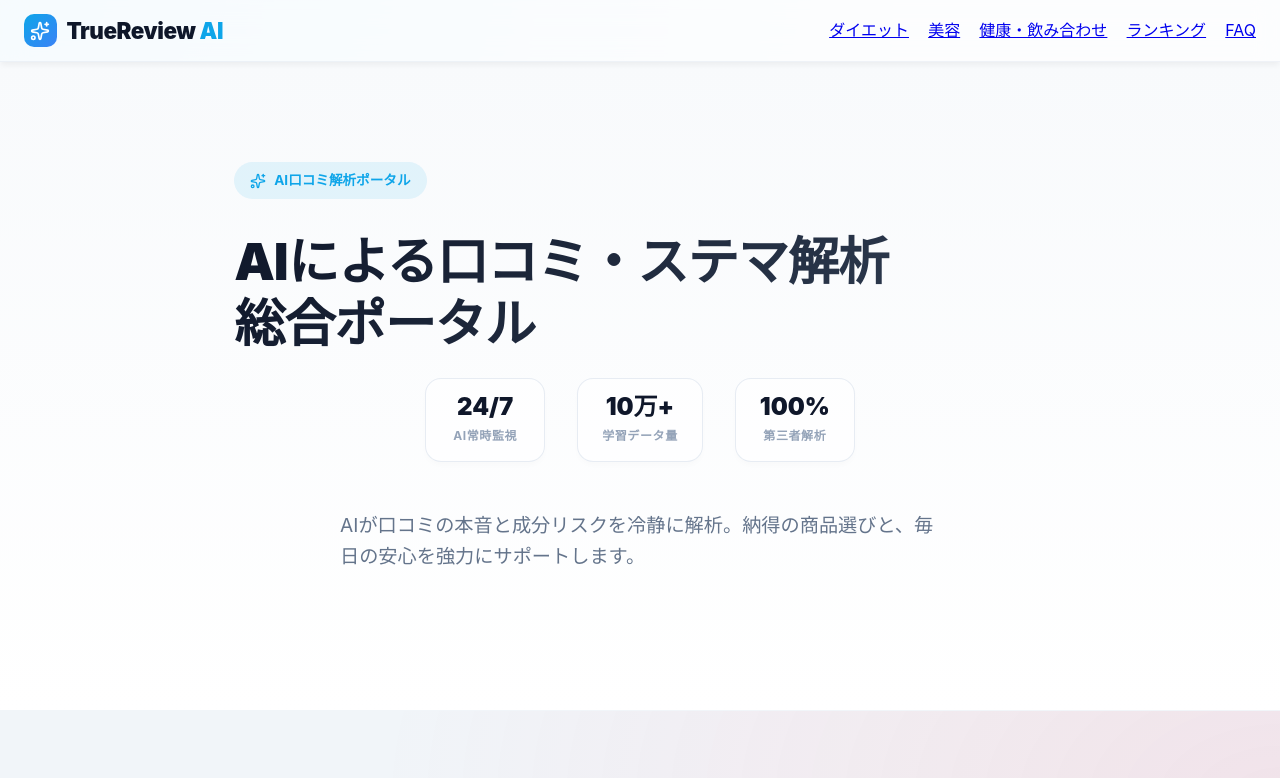
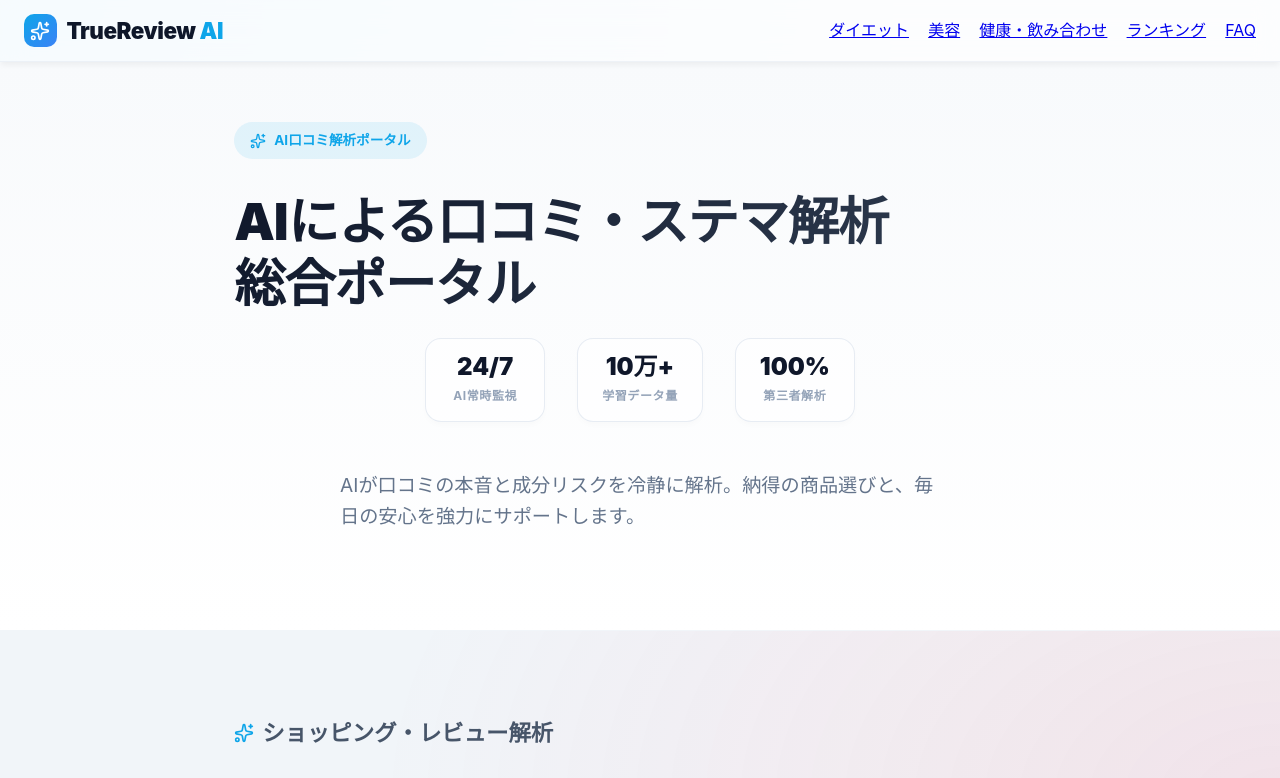
Before and after one commit to johnmanjir0/true-diet-reviewer, a Next.js app: page / in a window 1280 px wide. Shown: the top 778 px of the page. Built offline with nearby package versions, Linux system fonts and the light colour scheme.

Commit message:
style: reduce hero section padding on top page

```diff
--- a/src/app/page.tsx
+++ b/src/app/page.tsx
@@ -13,7 +13,7 @@ export default function PortalHome() {
       <main style={{ flex: 1 }}>
         {/* ヒーローセクション */}
         <section style={{
-          padding: "5rem 1.5rem",
+          padding: "2.5rem 1.5rem",
           background: "linear-gradient(180deg, #f8fafc 0%, #ffffff 100%)",
           borderBottom: "1px solid #f1f5f9"
         }}>
```
